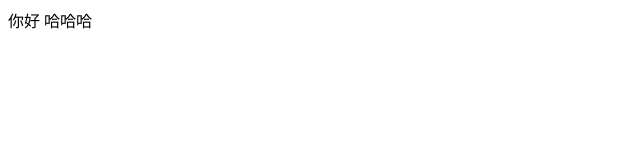
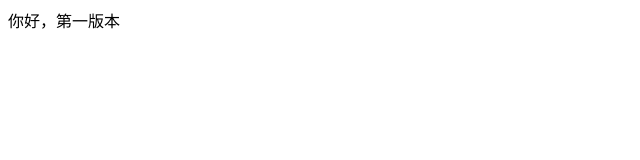
Before and after one commit to Serena-zlh/testWebpack, a website with bundled scripts: page index.html in a window 1280 px wide. Shown: the full height of the page, 0-640 px from the left. Built offline with nearby package versions, Linux system fonts and the light colour scheme.

Commit message:
第一版1.12

```diff
--- a/index.html
+++ b/index.html
@@ -1,5 +1,6 @@
 <html>
   <head>
+  <meta charset="utf-8">
     <title>webpack 2 demo</title>
   </head>
   <body>
--- a/index.js
+++ b/index.js
@@ -1,9 +1,9 @@
-import _ from 'lodash';
+
 function component () {
   var element = document.createElement('div');
 
   /* lodash is required for the next line to work */
-  element.innerHTML = _.join(['你好','哈哈哈'], ' ');
+  element.innerHTML = "你好，第一版本"
 
   return element;
 }
--- a/package.json
+++ b/package.json
@@ -10,7 +10,7 @@
   "author": "",
   "license": "ISC",
   "devDependencies": {
-    "webpack": "^2.3.2"
+    "webpack": "^1.12.14"
   },
   "dependencies": {
     "loadash": "0.0.1"
```
Also changed, not shown: dist/bundle.js, 1 other file.
